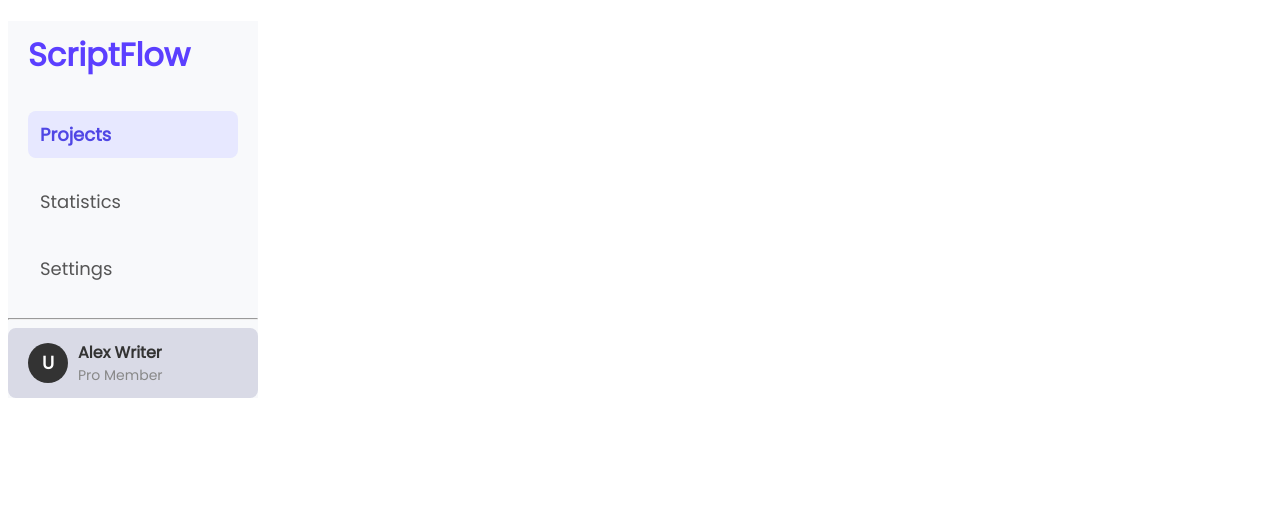
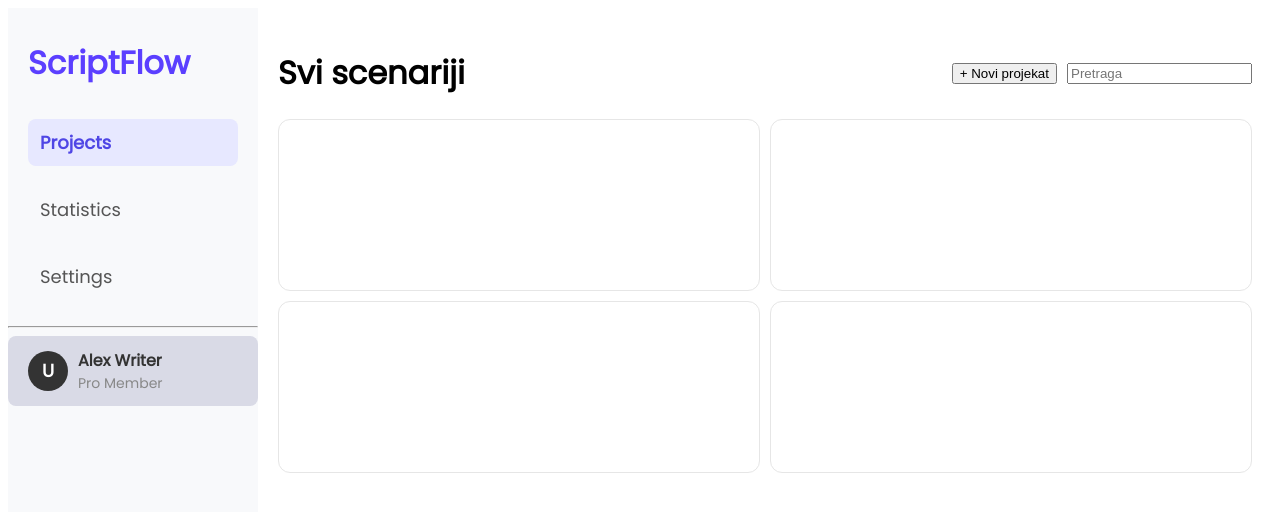
Before and after one commit to edulabic/ScenarijPro, a plain HTML site: page html/projects.html in a window 1280 px wide. Drawn offline with Linux system fonts and the light colour scheme.

Commit message:
Dodajem zaglavlje i grid bez css-a

```diff
--- a/css/projects.css
+++ b/css/projects.css
@@ -3,6 +3,8 @@
     background-color: #f8f9fb;
     width: 250px;
     font-family: 'Poppins';
+    height: 100vh;
+    position: fixed;
 }
 #sidebar h1{
     color: #5B3FFF;
@@ -81,3 +83,33 @@ padding: 10px 20px;
     color: #888888;
     margin: 0;
 }
+
+#glavnisadrzaj {
+    margin-left: 250px;
+    padding: 20px;
+    font-family: 'Poppins';
+}
+
+.grid{
+    display: grid;
+    gap:10px;
+    grid-template-columns: 1fr 1fr;
+}
+
+.kartica {
+    background-color: white;
+    border-radius: 12px;
+    padding: 20px;
+    min-height: 130px;
+    border: 1px solid #e6e6e6;
+}
+
+.header {
+    display: flex;
+    justify-content: space-between;
+    align-items: center;
+}
+.actions {
+    display: flex;
+    gap: 10px;
+}
--- a/html/projects.html
+++ b/html/projects.html
@@ -22,5 +22,21 @@
 
             </div>
         </div>
+
+        <div id="glavnisadrzaj">
+            <div class="header">
+            <h1>Svi scenariji</h1>
+            <div class="actions">
+            <input type="button" id="project" value="+ Novi projekat">
+            <input type="text" id="pretraga" name="pretraga" placeholder="Pretraga">
+            </div>
+            </div>
+            <div class="grid">
+                <div class="kartica"></div>
+                <div class="kartica"></div>
+                <div class="kartica"></div>
+                <div class="kartica"></div>
+            </div>
+        </div>
     </body>
 </html>
```
